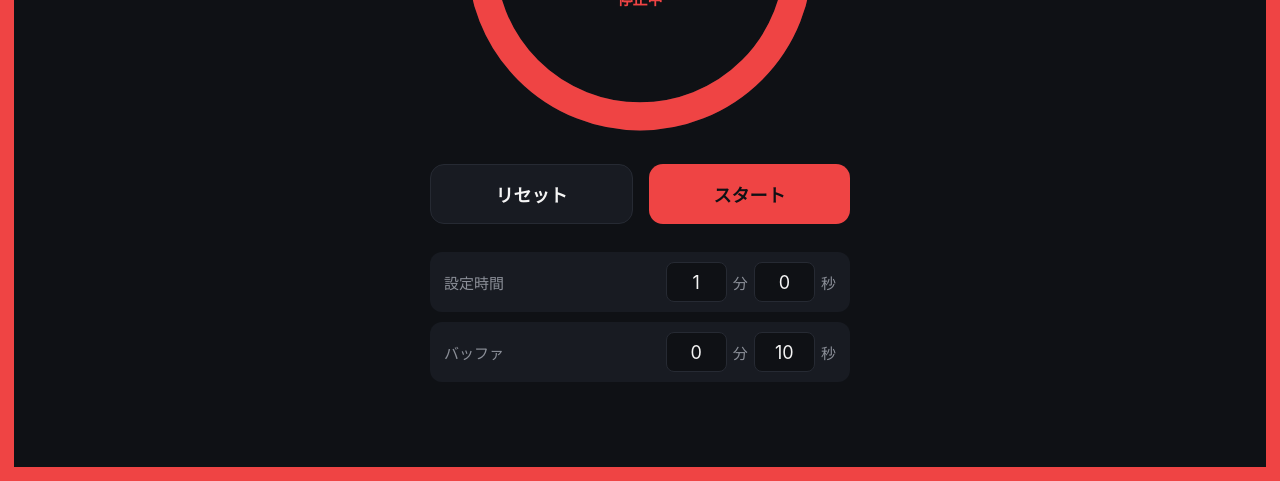
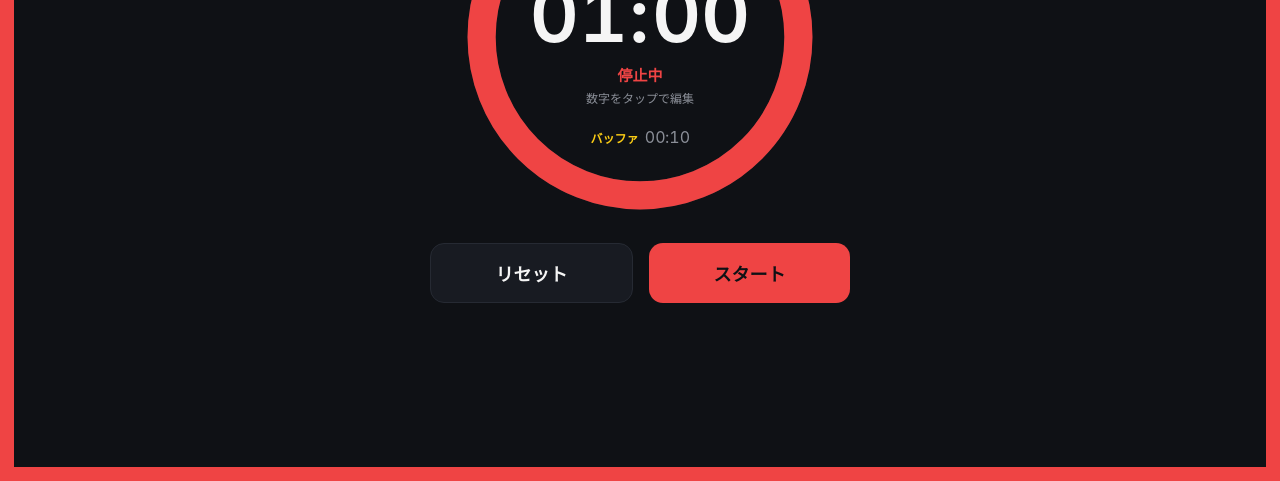
Before and after one commit to zawato/zawato.github.io, a website: page time/index.html in a window 1280 px wide. Shown: the part 319-800 px from the top of the page. Drawn offline with Linux system fonts and the light colour scheme.

Commit message:
タイマー: 設定を円内の数字で直接編集する形に変更、バッファを円内下部へ
Co-Authored-By: Claude Opus 5.5 <noreply@anthropic.com>

```diff
--- a/time/index.html
+++ b/time/index.html
@@ -83,6 +83,8 @@
       gap: 4px;
     }
     .time {
+      display: flex;
+      align-items: center;
       font-size: min(17vw, 9.5dvh, 92px);
       font-weight: 600;
       font-variant-numeric: tabular-nums;
@@ -90,6 +92,40 @@
     }
     .label { font-size: 15px; color: var(--state); font-weight: 600; transition: color .2s; }
     .hint { font-size: 12px; color: var(--muted); min-height: 1em; }
+
+    /* 円内の数字＝設定欄（停止中だけ編集できる） */
+    .readout input {
+      width: 2ch;
+      padding: 0;
+      font: inherit;
+      text-align: center;
+      color: inherit;
+      -webkit-text-fill-color: currentColor;
+      opacity: 1;
+      background: transparent;
+      border: none;
+      border-radius: 8px;
+      outline: none;
+      transition: background .15s;
+    }
+    .readout input:enabled { cursor: text; }
+    .readout input:focus { background: var(--panel); }
+    .readout input:disabled { pointer-events: none; } /* 実行中のタップは一時停止へ通す */
+
+    .buffer {
+      position: absolute;
+      bottom: 19%;
+      left: 0;
+      right: 0;
+      display: flex;
+      align-items: center;
+      justify-content: center;
+      gap: .4em;
+      font-size: 16px; /* 16px以上でiOSの自動ズームを防ぐ */
+      color: var(--muted);
+      font-variant-numeric: tabular-nums;
+    }
+    .buffer .name { font-size: 12px; color: var(--yellow); font-weight: 600; }
 
     /* ボタン */
     .buttons { display: flex; gap: 16px; width: min(100%, 420px); }
@@ -106,34 +142,6 @@
     #reset { background: var(--panel); color: var(--fg); border: 1px solid var(--track); }
     #toggle { background: var(--state); color: #0f1115; transition: background .2s; }
     .buttons button:active { transform: scale(.97); }
-
-    /* 設定 */
-    .settings { display: flex; flex-direction: column; gap: 10px; width: min(100%, 420px); }
-    .row {
-      display: flex;
-      align-items: center;
-      justify-content: space-between;
-      background: var(--panel);
-      border-radius: 12px;
-      padding: 10px 14px;
-    }
-    .row span.name { font-size: 15px; color: var(--muted); }
-    .fields { display: flex; align-items: center; gap: 6px; font-size: 15px; color: var(--muted); }
-    .fields input {
-      width: 3.4em;
-      height: 40px;
-      font: inherit;
-      font-size: 18px; /* 16px以上でiOSの自動ズームを防ぐ */
-      text-align: center;
-      color: var(--fg);
-      background: var(--bg);
-      border: 1px solid var(--track);
-      border-radius: 8px;
-      -moz-appearance: textfield;
-    }
-    .fields input::-webkit-outer-spin-button,
-    .fields input::-webkit-inner-spin-button { -webkit-appearance: none; margin: 0; }
-    .fields input:disabled { opacity: .45; }
   </style>
 </head>
 <body data-state="idle">
@@ -146,9 +154,15 @@
         <circle class="progress" id="progress" cx="50" cy="50" r="45"></circle>
       </svg>
       <div class="readout">
-        <div class="time" id="time" role="timer" aria-live="off">00:00</div>
+        <div class="time" role="timer" aria-live="off">
+          <input id="workMin" type="text" inputmode="numeric" maxlength="2" autocomplete="off" aria-label="設定時間（分）"><span>:</span><input id="workSec" type="text" inputmode="numeric" maxlength="2" autocomplete="off" aria-label="設定時間（秒）">
+        </div>
         <div class="label" id="label">停止中</div>
         <div class="hint" id="hint"></div>
+        <div class="buffer">
+          <span class="name">バッファ</span>
+          <span><input id="bufMin" type="text" inputmode="numeric" maxlength="2" autocomplete="off" aria-label="バッファ（分）">:<input id="bufSec" type="text" inputmode="numeric" maxlength="2" autocomplete="off" aria-label="バッファ（秒）"></span>
+        </div>
       </div>
     </div>
 
@@ -156,30 +170,13 @@
       <button id="reset" type="button">リセット</button>
       <button id="toggle" type="button">スタート</button>
     </div>
-
-    <div class="settings">
-      <label class="row">
-        <span class="name">設定時間</span>
-        <span class="fields">
-          <input id="workMin" type="number" inputmode="numeric" min="0" max="99"> 分
-          <input id="workSec" type="number" inputmode="numeric" min="0" max="59"> 秒
-        </span>
-      </label>
-      <label class="row">
-        <span class="name">バッファ</span>
-        <span class="fields">
-          <input id="bufMin" type="number" inputmode="numeric" min="0" max="99"> 分
-          <input id="bufSec" type="number" inputmode="numeric" min="0" max="59"> 秒
-        </span>
-      </label>
-    </div>
   </main>
 
   <script>
   (() => {
     const $ = id => document.getElementById(id);
     const els = {
-      time: $('time'), label: $('label'), hint: $('hint'), progress: $('progress'),
+      label: $('label'), hint: $('hint'), progress: $('progress'),
       reset: $('reset'), toggle: $('toggle'),
       workMin: $('workMin'), workSec: $('workSec'), bufMin: $('bufMin'), bufSec: $('bufSec'),
       themeColor: document.querySelector('meta[name="theme-color"]'),
@@ -197,12 +194,14 @@
     } catch (_) {}
 
     const clampInt = (v, lo, hi) => Math.min(hi, Math.max(lo, Math.floor(Number(v) || 0)));
+    const pad = n => String(n).padStart(2, '0');
+    const inputs = [els.workMin, els.workSec, els.bufMin, els.bufSec];
 
     function fillInputs() {
-      els.workMin.value = Math.floor(settings.work / 60);
-      els.workSec.value = settings.work % 60;
-      els.bufMin.value = Math.floor(settings.buffer / 60);
-      els.bufSec.value = settings.buffer % 60;
+      els.workMin.value = pad(Math.floor(settings.work / 60));
+      els.workSec.value = pad(settings.work % 60);
+      els.bufMin.value = pad(Math.floor(settings.buffer / 60));
+      els.bufSec.value = pad(settings.buffer % 60);
     }
 
     function readInputs() {
@@ -214,9 +213,11 @@
       fillInputs();
       if (phase === 'idle') { phaseDur = remaining = settings.work * 1000; render(); }
     }
-    [els.workMin, els.workSec, els.bufMin, els.bufSec].forEach(input => {
+    inputs.forEach(input => {
+      input.addEventListener('input', () => { input.value = input.value.replace(/\D/g, ''); });
       input.addEventListener('change', readInputs);
-      input.addEventListener('focus', () => input.select());
+      input.addEventListener('focus', () => setTimeout(() => input.select(), 0));
+      input.addEventListener('keydown', e => { if (e.key === 'Enter') input.blur(); });
     });
 
     // ── 音（Web Audio） ─────────────────────────────────
@@ -322,6 +323,7 @@
       remaining = phaseDur;
       cancelSounds();
       unlockScreen();
+      fillInputs();
       render();
     }
 
@@ -343,27 +345,27 @@
       remaining = phaseEnd - now;
     }
 
-    function fmt(ms) {
-      const s = Math.ceil(ms / 1000);
-      return `${String(Math.floor(s / 60)).padStart(2, '0')}:${String(s % 60).padStart(2, '0')}`;
-    }
-
     function render() {
       const state = running ? phase : 'idle';
       document.body.dataset.state = state;
       els.themeColor.content = { work: '#22c55e', buffer: '#facc15', idle: '#ef4444' }[state];
 
-      els.time.textContent = fmt(remaining);
+      // 開始後は設定欄をそのまま残り時間の表示に使う（停止中は設定値＝残り時間）
+      const locked = phase !== 'idle';
+      inputs.forEach(i => { i.disabled = locked; });
+      if (locked) {
+        const s = Math.ceil(remaining / 1000);
+        els.workMin.value = pad(Math.floor(s / 60));
+        els.workSec.value = pad(s % 60);
+      }
       // 負のオフセットで欠けを12時から時計回りに広げる
       els.progress.style.strokeDashoffset = -CIRC * (1 - Math.min(1, remaining / phaseDur));
 
       if (running) els.label.textContent = phase === 'work' ? '計測中' : 'バッファ';
       else els.label.textContent = phase === 'idle' ? '停止中' : '一時停止';
-      els.hint.textContent = running ? 'タップで一時停止' : '';
+      els.hint.textContent = running ? 'タップで一時停止' : (locked ? '' : '数字をタップで編集');
 
       els.toggle.textContent = running ? 'ストップ' : (phase === 'idle' ? 'スタート' : '再開');
-      const locked = phase !== 'idle';
-      [els.workMin, els.workSec, els.bufMin, els.bufSec].forEach(i => { i.disabled = locked; });
     }
 
     function loop() { tick(); if (running) render(); requestAnimationFrame(loop); }
```
